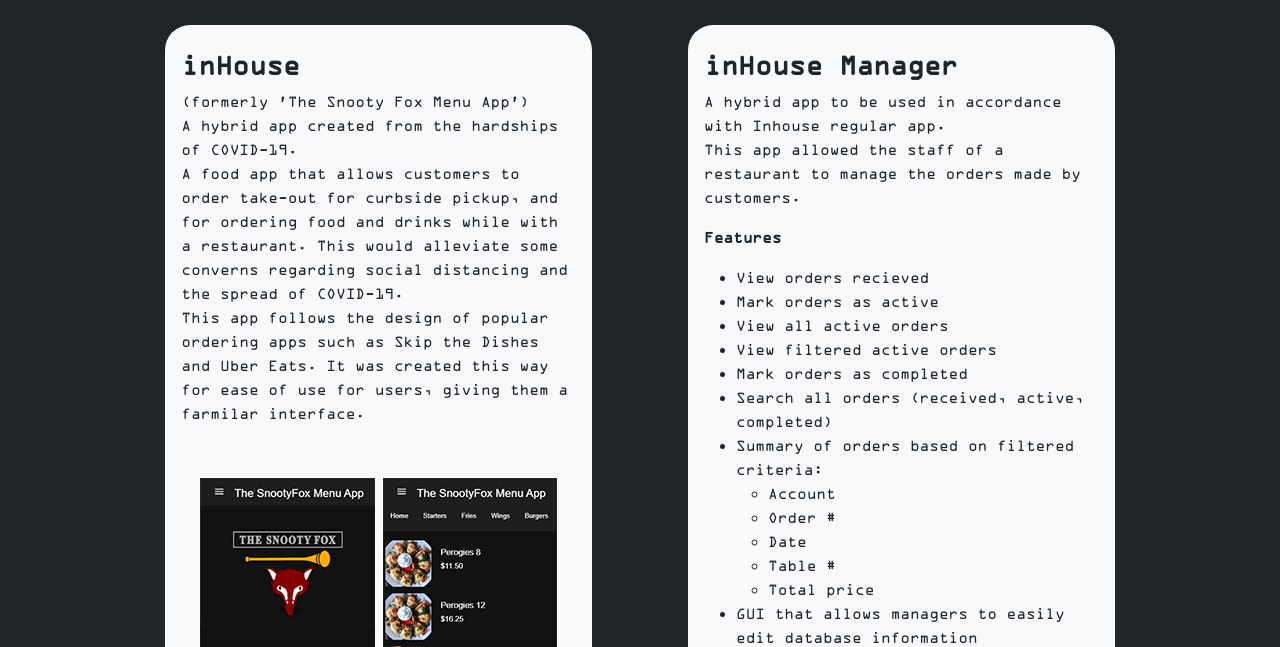
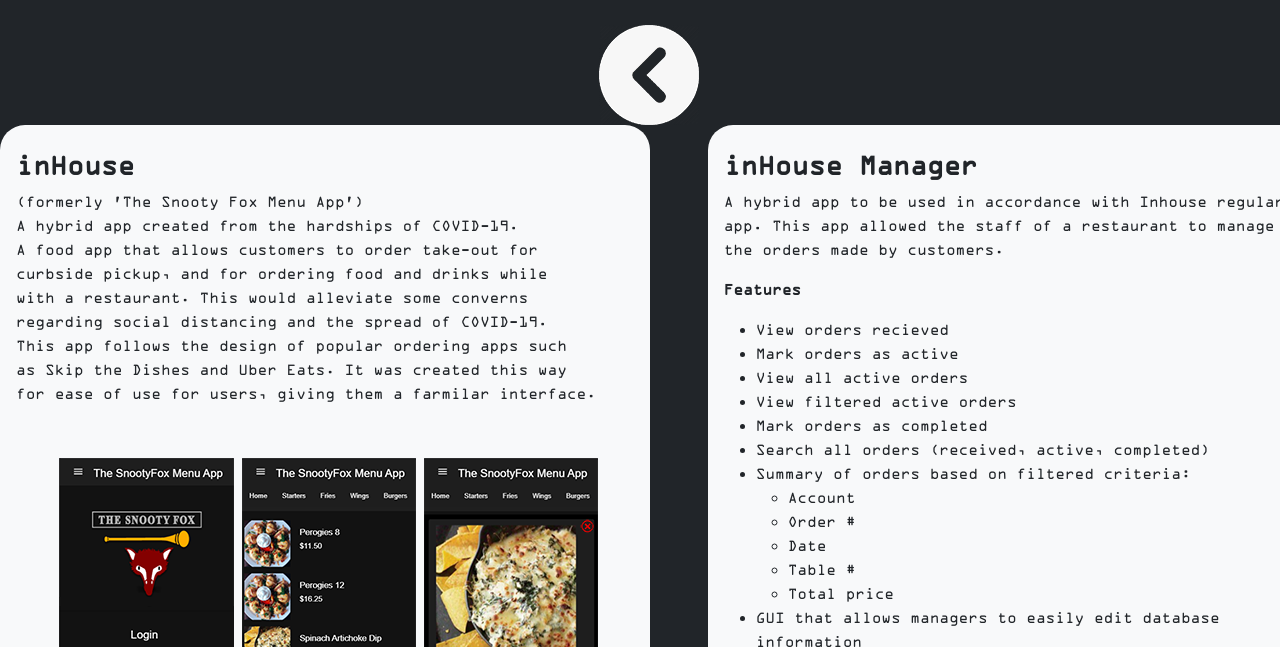
Before and after one commit to dluft1/websiteV2, a plain HTML site: page index.html in a window 1280 px wide. Shown: the part 570-1217 px from the top of the page. Drawn offline with nearby package versions, Linux system fonts and the light colour scheme.

Commit message:
projects updated

```diff
--- a/css/style.css
+++ b/css/style.css
@@ -12,14 +12,39 @@
     border: 1px solid red;
 }
 
+.scrollingProjects {
+    width: 1360px;
+    overflow-x: scroll;
+    overflow-y: hidden;
+    white-space: nowrap;
+    display: inline-block;
+
+}
+
+.card {
+
+    display: inline-block;
+}
+
 a {
     text-decoration: none;
 }
 
+.boxes {
+    display: inline-block;
+    width: 650px;
+    border-radius: 25px 25px 25px 25px;
+    height: 800px;
+}
 
-.boxes {
+.arrows {
+    text-align: right;
+}
 
-    border-radius: 25px 25px 25px 25px;
+.innerBox {
+    width: 625px;
+    height: 700px;
+    overflow-y: scroll;
 }
 
 .header {
@@ -36,3 +61,26 @@
 html {
     scroll-padding-top: 160px;
 }
+
+
+/* Works on Firefox */
+* {
+    scrollbar-width: thin;
+    scrollbar-color: black gray;
+  }
+
+  /* Works on Chrome, Edge, and Safari */
+  *::-webkit-scrollbar {
+    width: 12px;
+    padding-top: 20px;
+  }
+
+  *::-webkit-scrollbar-track {
+    display: none;
+  }
+
+  *::-webkit-scrollbar-thumb {
+    background-color: gray;
+    border-radius: 20px;
+    padding-top: 20px;
+  }
--- a/index.html
+++ b/index.html
@@ -6,7 +6,7 @@
     <meta name="viewport" content="width=device-width, initial-scale=1">
     <link href="https://cdn.jsdelivr.net/npm/bootstrap@5.0.0-beta1/dist/css/bootstrap.min.css" rel="stylesheet"
         integrity="sha384-giJF6kkoqNQ00vy+HMDP7azOuL0xtbfIcaT9wjKHr8RbDVddVHyTfAAsrekwKmP1" crossorigin="anonymous">
-
+    <script src="https://ajax.googleapis.com/ajax/libs/jquery/3.3.1/jquery.min.js"></script>
     <link rel="stylesheet" href="css/style.css">
     <title>Darius Luft</title>
 </head>
@@ -76,18 +76,23 @@
         </div>
 
         <div class="row d-flex justify-content-center">
-
-            <div class="col-md-4 bg-light mx-5 py-4 px-3 boxes p-2 ">
+            <div class="col-md-1 align-bottom text-light arrows">
+                <img src="images/moveLeft.png" alt="left" id="scrollRight">
+            </div>
+            <div class="px-0 scrollingProjects" id="scrollingProjects">
+                <div class="col-sm-auto bg-light mx-0 py-4 px-3 boxes">
+                    <div class="innerBox">
                         <h3><strong>inHouse</strong></h3>
                             (formerly 'The Snooty Fox Menu App')
                             <p>
                                 A hybrid app created from the hardships of COVID-19.<br />
-                    A food app that allows customers to order take-out for curbside pickup,
-                    and for ordering food and drinks while with a restaurant. This would alleviate some
-                    converns regarding social distancing and the spread of COVID-19.<br />
-                    This app follows the design of popular ordering apps such as
-                    Skip the Dishes and Uber Eats. It was created this way for ease
-                    of use for users, giving them a farmilar interface.
+                                A food app that allows customers to order take-out for<br/>
+                                curbside pickup, and for ordering food and drinks while<br/>
+                                with a restaurant. This would alleviate some converns<br/>
+                                regarding social distancing and the spread of COVID-19.<br />
+                                This app follows the design of popular ordering apps such<br/>
+                                as Skip the Dishes and Uber Eats. It was created this way<br />
+                                for ease of use for users, giving them a farmilar interface.
                             </p>
                         <div class="container mt-5">
                             <div class="row d-flex justify-content-center">
@@ -118,11 +123,14 @@
                             </div>
                         </div>
                     </div>
-            <div class="col-md-4 bg-light mx-5 py-4 px-3 boxes p-2 ">
+                </div>
+                <div class="bg-light mx-5 py-4 px-3 pl-2 boxes">
+                    <div class="innerBox">
                         <h3><strong>inHouse Manager</strong></h3>
                         <p>
-                    A hybrid app to be used in accordance with Inhouse regular app.<br />
-                    This app allowed the staff of a restaurant to manage the orders made by customers.<br />
+                            A hybrid app to be used in accordance with Inhouse regular<br/> app.
+                            This app allowed the staff of a restaurant to manage <br/>
+                            the orders made by customers.<br />
                         </p>
                         <p>
                             <strong>Features</strong><br />
@@ -141,7 +149,7 @@
                                 <li>Table #</li>
                                 <li>Total price</li>
                             </ul>
-                    <li>GUI that allows managers to easily edit database information</li>
+                            <li>GUI that allows managers to easily edit database</br> information</li>
                             <ul>
                                 <li>Edit menu item</li>
                                 <li>Add new menu item</li>
@@ -151,7 +159,7 @@
                         </ul>
 
                         </p>
-                <div class="row mt-5">
+                        <div class="row-sm-auto mt-5">
                             <div class="col">
                                 <h3>Languages & Technology Used:</h3>
                                 <ul>
@@ -165,6 +173,15 @@
                                     <li>PHP</li>
                                 </ul>
                             </div>
+                        </div>
+                    </div>
+                </div>
+                <div class="bg-light mx-0 pr-5 py-4 px-3 boxes">
+                    <div class="innerBox"></div>
+                </div>
+            </div>
+            <div class="col-md-auto text-light">
+                <img src="images/moveRight.png" alt="right" id="scrollLeft">
             </div>
         </div>
     </div>
@@ -233,6 +250,7 @@
     <script src="https://cdn.jsdelivr.net/npm/bootstrap@5.0.0-beta1/dist/js/bootstrap.bundle.min.js"
         integrity="sha384-ygbV9kiqUc6oa4msXn9868pTtWMgiQaeYH7/t7LECLbyPA2x65Kgf80OJFdroafW"
         crossorigin="anonymous"></script>
+    <script src="js/main.js"></script>
 </body>
 
 </html>
--- /dev/null
+++ b/js/main.js
@@ -0,0 +1,23 @@
+
+
+$(document).ready(function () {
+
+    console.log("we got here");
+
+    $("#scrollRight").on('click', function () {
+        console.log("scrollRight");
+
+        $("#scrollingProjects").animate({
+            scrollLeft: "-=750"
+        }, 800);
+    }
+    );
+
+    $("#scrollLeft").on('click', function () {
+        console.log("ScrollLeft");
+        $("#scrollingProjects").animate({
+            scrollLeft: "+=750"
+        }, 800);
+    }
+    );
+});
```
Also changed, not shown: images/moveLeft.png (added), images/moveRight.png (added). Lines whose indentation alone changed are shown as unchanged.
